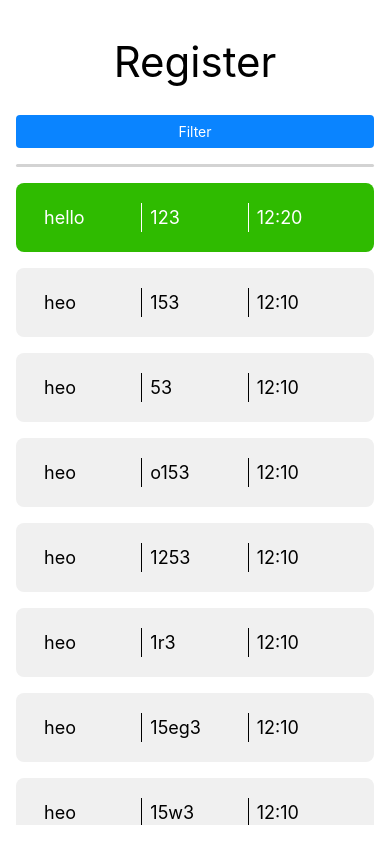
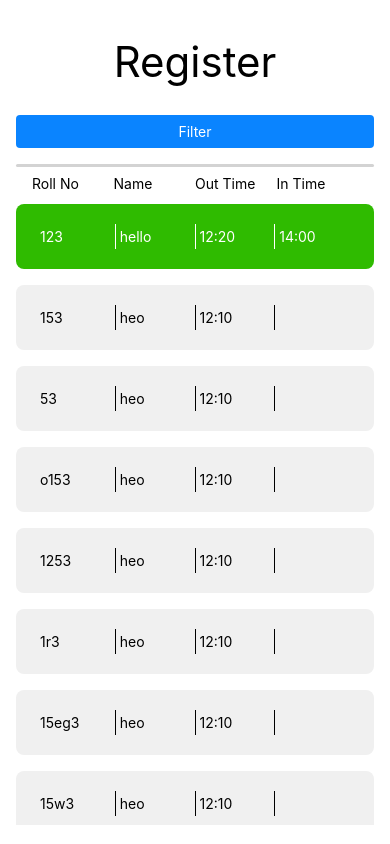
Before and after one commit to tusharjoshi4531/campus-ingress-egress-system-frontend, a React Native app: screen / in a window 390 px wide. Built offline with nearby package versions, Linux system fonts and the light colour scheme.

Commit message:
Added intime-outtime discretionin register list

```diff
--- a/components/Register/RecordCard.js
+++ b/components/Register/RecordCard.js
@@ -8,7 +8,7 @@ const RecordCard = ({ data }) => {
   let textContainerStyle = styles.textContainer;
   let dividerStyle = styles.divider;
 
-  if (data.completed) {
+  if (data.inTime) {
     cardStyle = styles.cardCompleted;
     textStyle = styles.textDataCompleted;
     textContainerStyle = styles.textContainerCompleted;
@@ -18,13 +18,16 @@ const RecordCard = ({ data }) => {
   return (
     <Card style={cardStyle}>
       <View style={textContainerStyle}>
+        <Text style={textStyle}>{data.rollNo}</Text>
+      </View>
+      <View style={[dividerStyle, textContainerStyle]}>
         <Text style={textStyle}>{data.name}</Text>
       </View>
       <View style={[dividerStyle, textContainerStyle]}>
-        <Text style={textStyle}>{data.rollNo}</Text>
+        <Text style={textStyle}>{data.outTime}</Text>
       </View>
       <View style={[dividerStyle, textContainerStyle]}>
-        <Text style={textStyle}>{data.time}</Text>
+        <Text style={textStyle}>{data.inTime}</Text>
       </View>
     </Card>
   );
@@ -37,12 +40,12 @@ const styles = StyleSheet.create({
   },
   textContainer:{
     flex: 1,
-    paddingHorizontal: 8,
+    paddingHorizontal: 4,
     paddingVertical: 4,
   },
   textData: {
     color: "black",
-    fontSize: 18,
+    fontSize: 14,
   },
   divider: {
     borderLeftWidth: 1,
@@ -55,12 +58,12 @@ const styles = StyleSheet.create({
   },
   textContainerCompleted:{
     flex: 1,
-    paddingHorizontal: 8,
+    paddingHorizontal: 4,
     paddingVertical: 4,
   },
   textDataCompleted: {
     color: "white",
-    fontSize: 18,
+    fontSize: 14,
   },
   dividerCompleted: {
     borderLeftWidth: 1,
--- a/components/Register/RegisterList.js
+++ b/components/Register/RegisterList.js
@@ -1,24 +1,38 @@
-import { FlatList, View } from "react-native";
+import { FlatList, Text, View, StyleSheet } from "react-native";
 import RecordCard from "./RecordCard";
 
 const RegisterList = () => {
   const data = [
-    { rollNo: "123", name: "hello", time: "12:20", completed: true },
-    { rollNo: "153", name: "heo", time: "12:10" },
-    { rollNo: "53", name: "heo", time: "12:10" },
-    { rollNo: "o153", name: "heo", time: "12:10" },
-    { rollNo: "1253", name: "heo", time: "12:10" },
-    { rollNo: "1r3", name: "heo", time: "12:10" },
-    { rollNo: "15eg3", name: "heo", time: "12:10" },
-    { rollNo: "15w3", name: "heo", time: "12:10" },
-    { rollNo: "15e3", name: "heo", time: "12:10" },
-    { rollNo: "15g3", name: "heo", time: "12:10" },
+    {
+      rollNo: "123",
+      name: "hello",
+      outTime: "12:20",
+      inTime: "14:00",
+      completed: true,
+    },
+    { rollNo: "153", name: "heo", outTime: "12:10" },
+    { rollNo: "53", name: "heo", outTime: "12:10" },
+    { rollNo: "o153", name: "heo", outTime: "12:10" },
+    { rollNo: "1253", name: "heo", outTime: "12:10" },
+    { rollNo: "1r3", name: "heo", outTime: "12:10" },
+    { rollNo: "15eg3", name: "heo", outTime: "12:10" },
+    { rollNo: "15w3", name: "heo", outTime: "12:10" },
+    { rollNo: "15e3", name: "heo", outTime: "12:10" },
+    { rollNo: "15g3", name: "heo", outTime: "12:10" },
   ];
 
   return (
-    <View style={{
-      height: "80%"
-    }}>
+    <View
+      style={{
+        height: "80%",
+      }}
+    >
+      <View style={styles.registerHeader}>
+        <Text style={styles.registerHeaderText}>Roll No</Text>
+        <Text style={styles.registerHeaderText}>Name</Text>
+        <Text style={styles.registerHeaderText}>Out Time</Text>
+        <Text style={styles.registerHeaderText}>In Time</Text>
+      </View>
       <FlatList
         data={data}
         renderItem={({ item }) => <RecordCard data={item} />}
@@ -28,4 +42,15 @@ const RegisterList = () => {
   );
 };
 
+const styles = StyleSheet.create({
+  registerHeader: {
+    flexDirection: "row",
+    paddingHorizontal: 16,
+    marginBottom: 4
+  },
+  registerHeaderText: {
+    flex: 1,
+  },
+});
+
 export default RegisterList;
```
